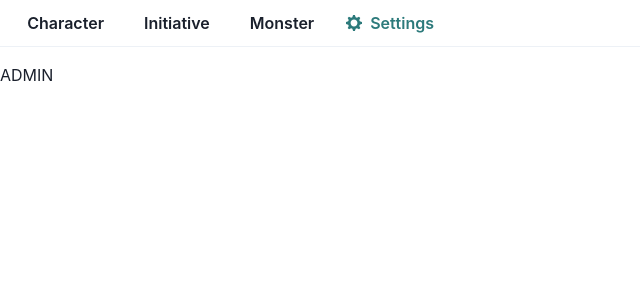
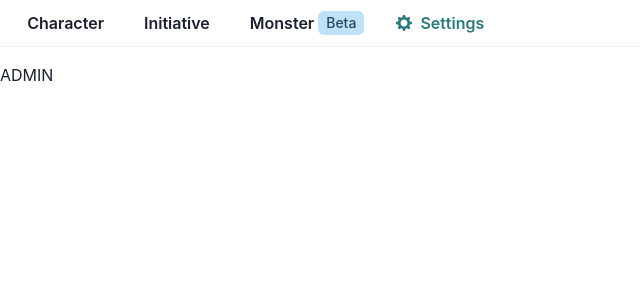
Before and after one commit to B-Schwarz/dnd-game-assist, a React (Create React App) app in the folder web/: page /admin in a window 1280 px wide. Shown: the top 300 px of the page, without its empty margins (0-640 px from the left). Built offline with nearby package versions, Linux system fonts and the light colour scheme; no server answers.

Commit message:
Add Beta tag for monster

```diff
--- a/web/src/menu/menu.tsx
+++ b/web/src/menu/menu.tsx
@@ -1,5 +1,5 @@
 import React, {useEffect, useState} from "react";
-import {Box, Button} from "@chakra-ui/react";
+import {Box, Button, Tag} from "@chakra-ui/react";
 import {SelectedEnum} from "./selected.enum";
 import {Divider} from "@chakra-ui/layout";
 import {useNavigate} from "react-router-dom";
@@ -17,7 +17,8 @@ const Menu = (props: { selected: SelectedEnum; }) => {
             selected: SelectedEnum.INITIATIVE
         }, {
             name: 'Monster',
-            selected: SelectedEnum.MONSTER
+            selected: SelectedEnum.MONSTER,
+            beta: true
         }, {
             name: 'Settings',
             icon: <SettingsIcon/>,
@@ -53,7 +54,7 @@ const Menu = (props: { selected: SelectedEnum; }) => {
                                 onClick={() => {
                                     navigate(`/${b.name.toLowerCase()}`)
                                 }}>
-                            {b.name}
+                            {b.name} {b.beta && <Tag colorScheme='blue' marginLeft='0.25rem'>Beta</Tag>}
                         </Button>
                     ))
                 }
```
